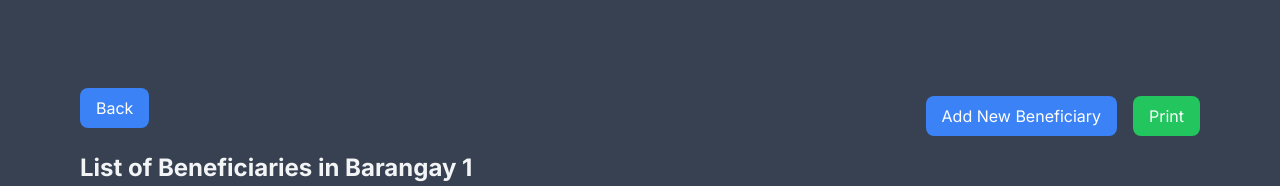
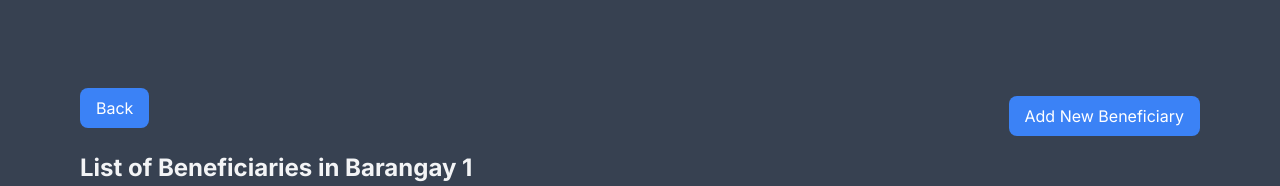
Before and after one commit to Caritas-200/caritas, a Next.js app: page /barangay/1/recipients in a window 1280 px wide. Shown: the top 186 px of the page. Built offline with nearby package versions, Linux system fonts and the light colour scheme; no server answers; the database is empty.

Commit message:
"remove print function"

```diff
--- a/src/app/(ui)/barangay/[barangayName]/recipients/page.tsx
+++ b/src/app/(ui)/barangay/[barangayName]/recipients/page.tsx
@@ -18,58 +18,6 @@ const Recipient: React.FC = () => {
 
   const [isModalOpen, setIsModalOpen] = useState<boolean>(false);
   const tableRef = useRef<HTMLDivElement>(null);
-
-  const handlePrint = () => {
-    if (tableRef.current) {
-      const table = tableRef.current.querySelector("table");
-      if (!table) return;
-
-      // Clone the table to manipulate for printing
-      const clonedTable = table.cloneNode(true) as HTMLTableElement;
-
-      Array.from(clonedTable.rows).forEach((row) => {
-        // Remove the last column (example)
-        if (row.cells.length > 2) {
-          row.deleteCell(row.cells.length - 1);
-        }
-      });
-
-      // Create the print window
-      const printWindow = window.open("", "_blank");
-      if (printWindow) {
-        printWindow.document.write(`
-          <html>
-            <head>
-              <title>Print Table</title>
-              <style>
-                body {
-                  font-family: Arial, sans-serif;
-                  margin: 20px;
-                }
-                table {
-                  width: 100%;
-                  border-collapse: collapse;
-                }
-                table, th, td {
-                  border: 1px solid black;
-                }
-                th, td {
-                  padding: 8px;
-                  text-align: left;
-                }
-                /* Add custom print styles if needed */
-              </style>
-            </head>
-            <body>
-              ${clonedTable.outerHTML} <!-- Insert the modified table -->
-            </body>
-          </html>
-        `);
-        printWindow.document.close();
-        printWindow.print();
-      }
-    }
-  };
 
   const handleOpenModal = () => {
     setIsModalOpen(true);
@@ -99,12 +47,6 @@ const Recipient: React.FC = () => {
           >
             Add New Beneficiary
           </button>
-          <button
-            className="bg-green-500 text-white py-2 px-4 rounded-lg"
-            onClick={handlePrint}
-          >
-            Print
-          </button>
         </div>
       </div>
       <h2 className="text-2xl font-bold mb-4">
```
